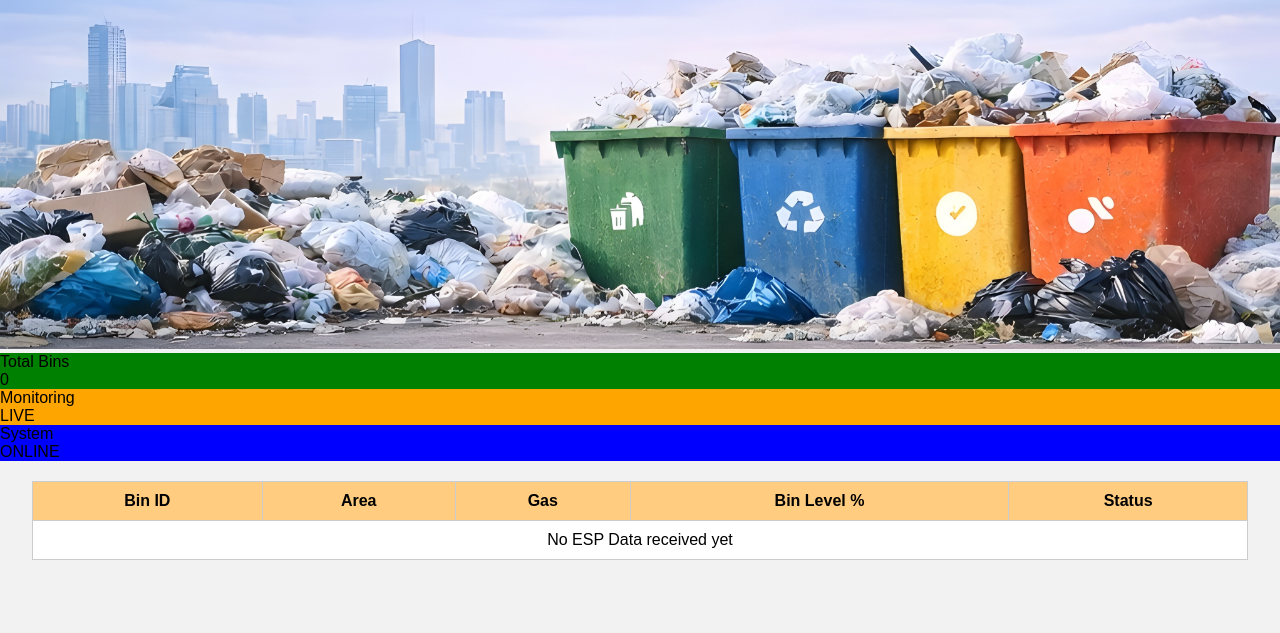
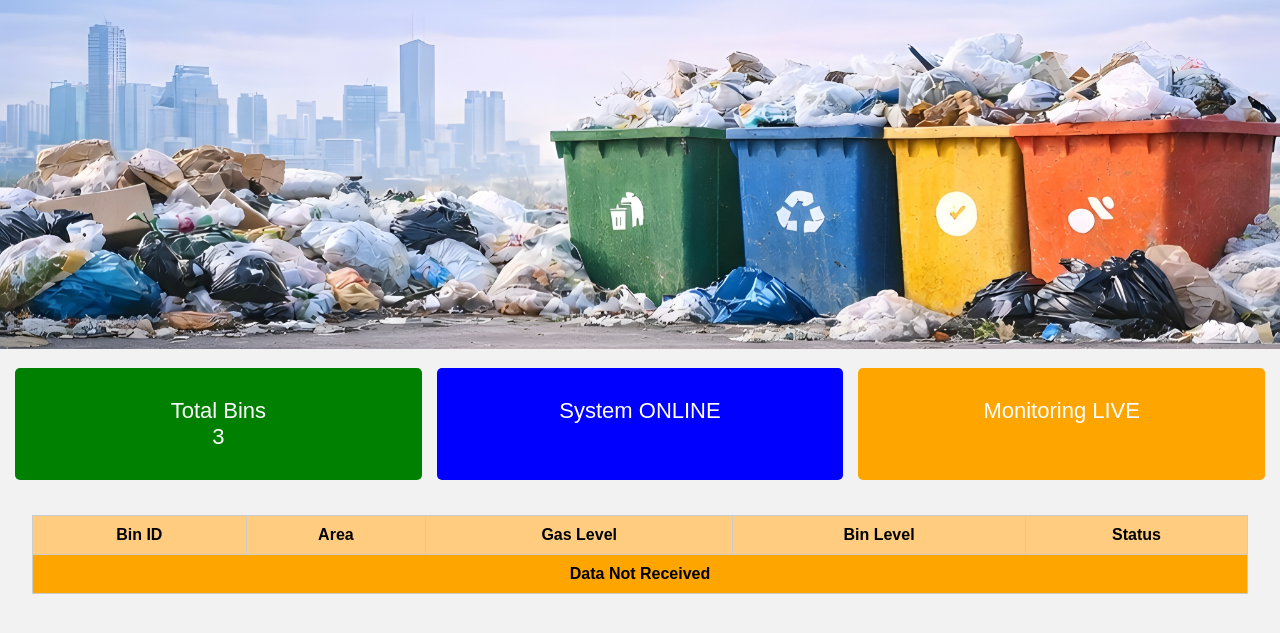
Before and after one commit to Mugilan-18/smart-waste-dashboard, a Flask app: page /dashboard in a window 1280 px wide. Shown: the part 99-732 px from the top of the page. Run offline with Flask 3, Linux system fonts and the light colour scheme; the visitor is signed in with stand-in values (Sample User, id 1).

Commit message:
Revise dashboard HTML structure and content
Updated the dashboard layout and improved status display.

```diff
--- a/templates/dashboard.html
+++ b/templates/dashboard.html
@@ -5,7 +5,6 @@
     <link rel="stylesheet" href="/static/css/style.css">
     <script src="/static/js/dashboard.js" defer></script>
 </head>
-
 <body>
 
 <div class="top-bar">
@@ -15,10 +14,10 @@
 
 <img src="/static/images/waste.jpg" class="banner">
 
-<div class="stats">
-<div class="card green">Total Bins<br><span id="bins">0</span></div>
-<div class="card orange">Monitoring<br>LIVE</div>
-<div class="card blue">System<br>ONLINE</div>
+<div class="status-row">
+    <div class="status-box green">Total Bins<br><span id="bins">3</span></div>
+    <div class="status-box blue" id="system">System ONLINE</div>
+    <div class="status-box orange">Monitoring LIVE</div>
 </div>
 
 <table>
@@ -26,13 +25,13 @@
 <tr>
     <th>Bin ID</th>
     <th>Area</th>
-<th>Gas</th>
-<th>Bin Level %</th>
+    <th>Gas Level</th>
+    <th>Bin Level</th>
     <th>Status</th>
 </tr>
 </thead>
 <tbody id="table-body">
-<tr><td colspan="5">No ESP Data received yet</td></tr>
+<tr><td colspan="5" class="no-data">Data Not Received</td></tr>
 </tbody>
 </table>
 
```
Lines whose indentation alone changed are shown as unchanged.
